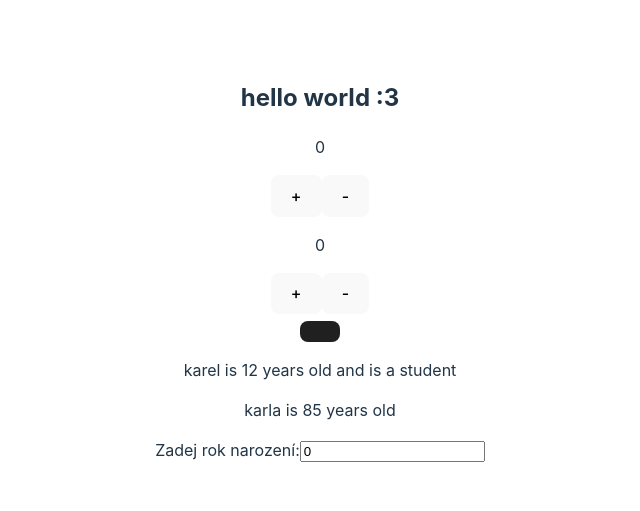
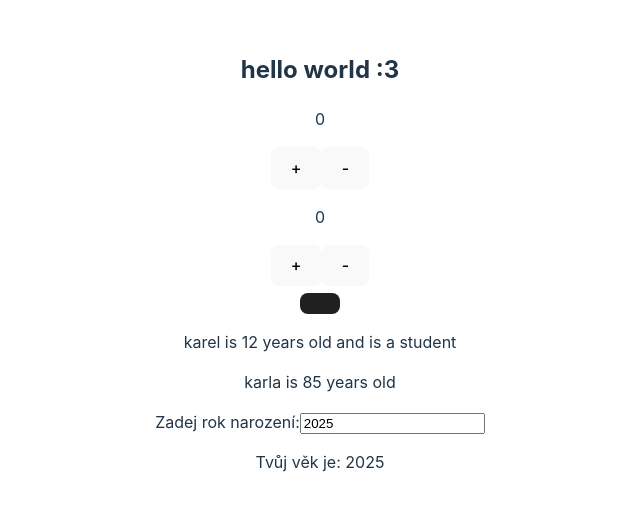
Before and after one commit to mizuki-lol/js-intro, a React (Vite) app: page / in a window 1280 px wide. Shown: the part 139-650 px from the top of the page, without its empty margins (320-960 px from the left). Built offline with nearby package versions, Linux system fonts and the light colour scheme.

Commit message:
set default value of agecalc to current year

```diff
--- a/src/components/AgeCalc.tsx
+++ b/src/components/AgeCalc.tsx
@@ -3,7 +3,8 @@ import { calcAge } from '../utils'
 
 export default function AgeCalc() {
   // Nějaké reaktivní proměnné? Možná věk? možná rok narození?
-  const [age, setAge]: [any, any] = useState(null)
+  const thisYear = new Date().getFullYear()
+  const [age, setAge]: [any, any] = useState(thisYear)
   const [birthYear, setBirthYear] = useState(null)
 
   const handleChange = (e: any) => {
@@ -20,7 +21,7 @@ export default function AgeCalc() {
     <div>
       <label>
         Zadej rok narození:
-        <input type='number' value={birthYear ?? 0} onChange={handleChange} />
+        <input type='number' value={birthYear ?? thisYear} onChange={handleChange} />
       </label>
       {age !== null && <p>Tvůj věk je: {age}</p>}
     </div>
```
